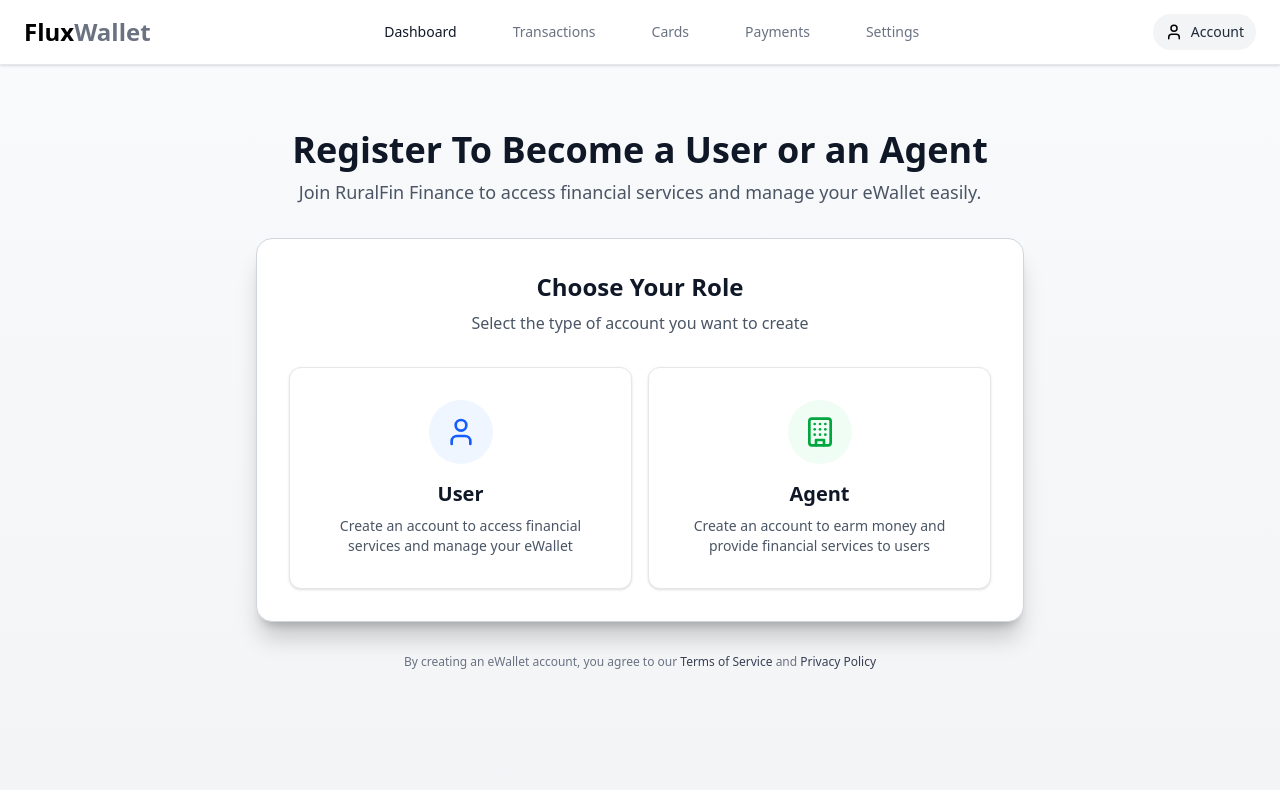
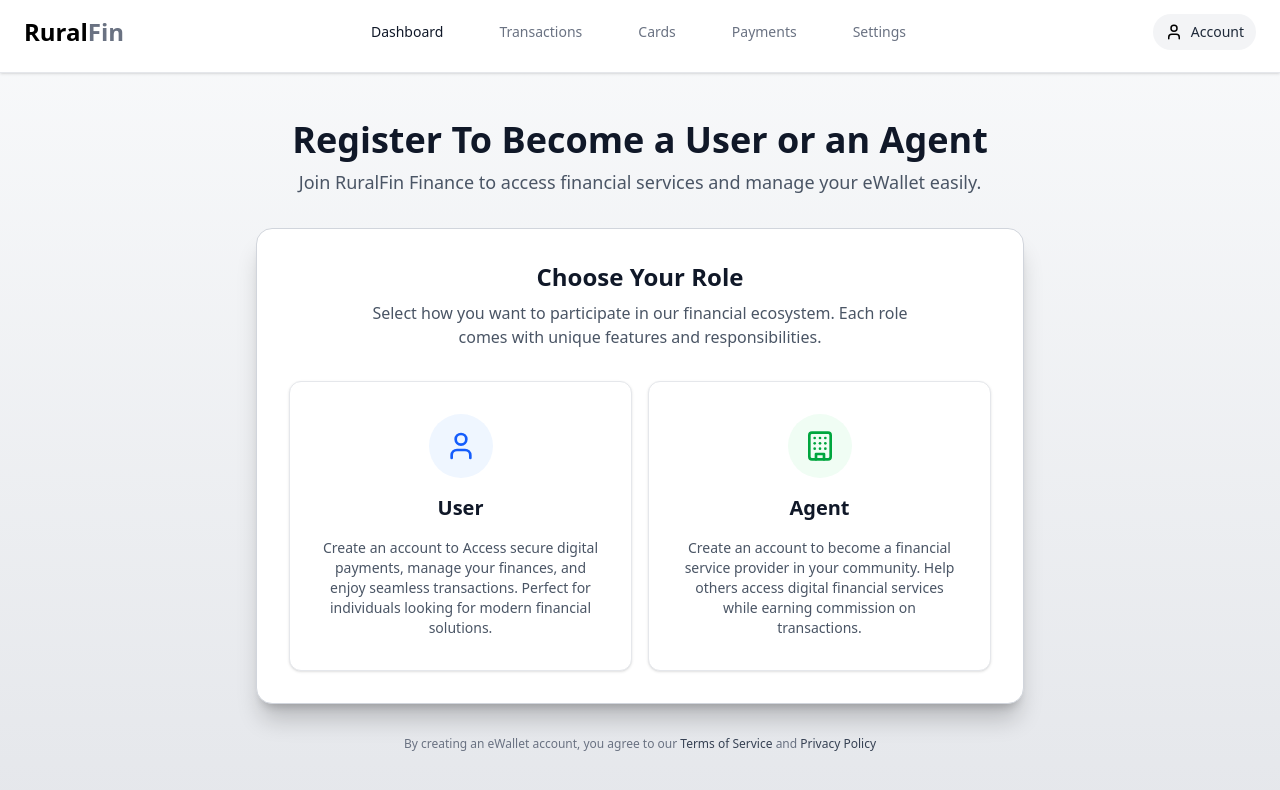
Before and after one commit to Jhil20/Exception-RuralFin, a React (Vite) app in the folder client/: page /register in a window 1280 px wide. Shown: the top 790 px of the page. Built offline with nearby package versions, Linux system fonts and the light colour scheme.

Commit message:
login page ui imporved

```diff
--- a/client/src/components/Header.jsx
+++ b/client/src/components/Header.jsx
@@ -7,13 +7,13 @@ const Header = () => {
   const location = useLocation();
   // console.log(location)
   return (
-    <header className="bg-white border-b border-gray-200 fixed w-full top-0 z-50 shadow-sm">
+    <header className="bg-white border-b h-[9.1vh] border-gray-200 sticky w-full top-0 z-50 shadow-sm">
       <div className="container mx-auto px-4 sm:px-6">
         <div className="flex justify-between items-center h-16">
           {/* Logo */}
           <div className="flex-shrink-0 flex items-center">
             <span className="text-2xl font-bold text-black">
-              Flux<span className="text-gray-500">Wallet</span>
+              Rural<span className="text-gray-500">Fin</span>
             </span>
           </div>
 
--- a/client/src/components/RoleSelection.jsx
+++ b/client/src/components/RoleSelection.jsx
@@ -6,7 +6,7 @@ const RoleSelection = ({ setRole }) => {
     <div className="space-y-6">
       <div className="text-center mb-8">
         <h2 className="text-2xl font-bold text-gray-900 mb-2">Choose Your Role</h2>
-        <p className="text-gray-600">Select the type of account you want to create</p>
+        <p className="text-gray-600 px-20">Select how you want to participate in our financial ecosystem. Each role comes with unique features and responsibilities.</p>
       </div>
 
       <div className="grid md:grid-cols-2 gap-4">
@@ -18,8 +18,8 @@ const RoleSelection = ({ setRole }) => {
             <User className="h-8 w-8 text-blue-600" />
           </div>
           <h3 className="text-xl font-semibold text-gray-900 mb-2">User</h3>
-          <p className="text-gray-600 text-center text-sm">
-            Create an account to access financial services and manage your eWallet
+          <p className="text-gray-600 text-center mt-2 text-sm">
+            Create an account to Access secure digital payments, manage your finances, and enjoy seamless transactions. Perfect for individuals looking for modern financial solutions.
           </p>
         </button>
 
@@ -31,9 +31,8 @@ const RoleSelection = ({ setRole }) => {
             <Building className="h-8 w-8 text-green-600" />
           </div>
           <h3 className="text-xl font-semibold text-gray-900 mb-2">Agent</h3>
-          <p className="text-gray-600 text-center text-sm">
-            Create an account to earm money and provide financial services to users
-          </p>
+          <p className="text-gray-600 text-center mt-2 text-sm">
+   Create an account to become a financial service provider in your community. Help others access digital financial services while earning commission on transactions.          </p>
         </button>
       </div>
     </div>
--- a/client/src/components/UserForm.jsx
+++ b/client/src/components/UserForm.jsx
@@ -1,21 +1,29 @@
-import React from 'react';
-import { Formik, Form, Field, ErrorMessage } from 'formik';
-import { ArrowRight, User, Phone, Mail, Calendar, MapPin, Lock } from 'lucide-react';
-import { userValidationSchema } from '../yupValidators/validationSchema';
+import React from "react";
+import { Formik, Form, Field, ErrorMessage } from "formik";
+import {
+  ArrowRight,
+  User,
+  Phone,
+  Mail,
+  Calendar,
+  MapPin,
+  Lock,
+} from "lucide-react";
+import { userValidationSchema } from "../yupValidators/validationSchema";
 
 const UserForm = ({ onSubmit, resetRole }) => {
   const initialValues = {
-    firstName: '',
-    lastName: '',
-    phone: '',
-    email: '',
-    age: '',
-    aadharNumber: '',
-    dob: '',
-    gender: '',
-    password: '',
-    confirmPassword: '',
-    address: '',
+    firstName: "",
+    lastName: "",
+    phone: "",
+    email: "",
+    age: "",
+    aadharNumber: "",
+    dob: "",
+    gender: "",
+    password: "",
+    confirmPassword: "",
+    address: "",
   };
 
   return (
@@ -28,7 +36,7 @@ const UserForm = ({ onSubmit, resetRole }) => {
           <ArrowRight className="h-4 w-4 mr-1 transform rotate-180" />
           Back
         </button>
-        <h2 className="text-2xl font-bold text-gray-900">Create User Account</h2>
+        {/* <h2 className="text-2xl font-bold text-gray-900">Create User Account</h2> */}
       </div>
 
       <Formik
@@ -38,9 +46,12 @@ const UserForm = ({ onSubmit, resetRole }) => {
       >
         {({ isSubmitting, values }) => (
           <Form className="space-y-5">
-            <div className="grid md:grid-cols-2 gap-4">
+            <div className="grid md:grid-cols-3 gap-4">
               <div className="space-y-2">
-                <label htmlFor="firstName" className="block text-sm font-medium text-gray-700">
+                <label
+                  htmlFor="firstName"
+                  className="block text-sm font-medium text-gray-700"
+                >
                   First Name
                 </label>
                 <div className="relative rounded-md shadow-sm">
@@ -55,11 +66,18 @@ const UserForm = ({ onSubmit, resetRole }) => {
                     placeholder="First Name"
                   />
                 </div>
-                <ErrorMessage name="firstName" component="div" className="text-sm text-red-600 mt-1" />
+                <ErrorMessage
+                  name="firstName"
+                  component="div"
+                  className="text-sm text-red-600 mt-1"
+                />
               </div>
 
               <div className="space-y-2">
-                <label htmlFor="lastName" className="block text-sm font-medium text-gray-700">
+                <label
+                  htmlFor="lastName"
+                  className="block text-sm font-medium text-gray-700"
+                >
                   Last Name
                 </label>
                 <div className="relative rounded-md shadow-sm">
@@ -74,13 +92,17 @@ const UserForm = ({ onSubmit, resetRole }) => {
                     placeholder="Last Name"
                   />
                 </div>
-                <ErrorMessage name="lastName" component="div" className="text-sm text-red-600 mt-1" />
+                <ErrorMessage
+                  name="lastName"
+                  component="div"
+                  className="text-sm text-red-600 mt-1"
+                />
               </div>
-            </div>
-
-            <div className="grid md:grid-cols-2 gap-4">
               <div className="space-y-2">
-                <label htmlFor="phone" className="block text-sm font-medium text-gray-700">
+                <label
+                  htmlFor="phone"
+                  className="block text-sm font-medium text-gray-700"
+                >
                   Phone Number
                 </label>
                 <div className="relative rounded-md shadow-sm">
@@ -95,32 +117,62 @@ const UserForm = ({ onSubmit, resetRole }) => {
                     placeholder="10-digit phone number"
                   />
                 </div>
-                <ErrorMessage name="phone" component="div" className="text-sm text-red-600 mt-1" />
-              </div>
-
-              <div className="space-y-2">
-                <label htmlFor="email" className="block text-sm font-medium text-gray-700">
-                  Email
-                </label>
-                <div className="relative rounded-md shadow-sm">
-                  <div className="absolute inset-y-0 left-0 pl-3 flex items-center pointer-events-none">
-                    <Mail className="h-5 w-5 text-gray-600" />
-                  </div>
-                  <Field
-                    type="email"
-                    id="email"
-                    name="email"
-                    className="block w-full pl-10 pr-3 py-3 placeholder:text-gray-600 border-gray-300 border-[1px] bg-gray-50 focus:ring-black focus:border-black rounded-lg transition-all duration-200 outline-none focus:bg-white text-gray-900"
-                    placeholder="Email address"
-                  />
-                </div>
-                <ErrorMessage name="email" component="div" className="text-sm text-red-600 mt-1" />
+                <ErrorMessage
+                  name="phone"
+                  component="div"
+                  className="text-sm text-red-600 mt-1"
+                />
               </div>
             </div>
 
             <div className="grid md:grid-cols-3 gap-4">
+              <div className="space-y-2 pt-4">
+                <label
+                  htmlFor="gender"
+                  className="block text-sm font-medium text-gray-700"
+                >
+                  Gender
+                </label>
+                <div className="flex space-x-4">
+                  <label className="inline-flex items-center">
+                    <Field
+                      type="radio"
+                      name="gender"
+                      value="male"
+                      className="form-radio h-5 w-5 text-black border-gray-300 focus:ring-black"
+                    />
+                    <span className="ml-2 text-gray-700">Male</span>
+                  </label>
+                  <label className="inline-flex items-center">
+                    <Field
+                      type="radio"
+                      name="gender"
+                      value="female"
+                      className="form-radio h-5 w-5 text-black border-gray-300 focus:ring-black"
+                    />
+                    <span className="ml-2 text-gray-700">Female</span>
+                  </label>
+                  <label className="inline-flex items-center">
+                    <Field
+                      type="radio"
+                      name="gender"
+                      value="other"
+                      className="form-radio h-5 w-5 text-black border-gray-300 focus:ring-black"
+                    />
+                    <span className="ml-2 text-gray-700">Other</span>
+                  </label>
+                </div>
+                <ErrorMessage
+                  name="gender"
+                  component="div"
+                  className="text-sm text-red-600 mt-1"
+                />
+              </div>
               <div className="space-y-2">
-                <label htmlFor="age" className="block text-sm font-medium text-gray-700">
+                <label
+                  htmlFor="age"
+                  className="block text-sm font-medium text-gray-700"
+                >
                   Age
                 </label>
                 <Field
@@ -130,11 +182,18 @@ const UserForm = ({ onSubmit, resetRole }) => {
                   className="block w-full px-3 py-3 placeholder:text-gray-600 border-gray-300 border-[1px] bg-gray-50 focus:ring-black focus:border-black rounded-lg transition-all duration-200 outline-none focus:bg-white text-gray-900"
                   placeholder="Your age"
                 />
-                <ErrorMessage name="age" component="div" className="text-sm text-red-600 mt-1" />
+                <ErrorMessage
+                  name="age"
+                  component="div"
+                  className="text-sm text-red-600 mt-1"
+                />
               </div>
 
               <div className="space-y-2">
-                <label htmlFor="aadharNumber" className="block text-sm font-medium text-gray-700">
+                <label
+                  htmlFor="aadharNumber"
+                  className="block text-sm font-medium text-gray-700"
+                >
                   Aadhar Number
                 </label>
                 <Field
@@ -144,11 +203,20 @@ const UserForm = ({ onSubmit, resetRole }) => {
                   className="block w-full px-3 py-3 placeholder:text-gray-600 border-gray-300 border-[1px] bg-gray-50 focus:ring-black focus:border-black rounded-lg transition-all duration-200 outline-none focus:bg-white text-gray-900"
                   placeholder="12-digit Aadhar number"
                 />
-                <ErrorMessage name="aadharNumber" component="div" className="text-sm text-red-600 mt-1" />
+                <ErrorMessage
+                  name="aadharNumber"
+                  component="div"
+                  className="text-sm text-red-600 mt-1"
+                />
               </div>
+            </div>
 
+            <div className="grid md:grid-cols-3 gap-4">
               <div className="space-y-2">
-                <label htmlFor="dob" className="block text-sm font-medium text-gray-700">
+                <label
+                  htmlFor="dob"
+                  className="block text-sm font-medium text-gray-700"
+                >
                   Date of Birth
                 </label>
                 <div className="relative rounded-md shadow-sm">
@@ -162,49 +230,17 @@ const UserForm = ({ onSubmit, resetRole }) => {
                     className="block w-full pl-10 pr-3 py-3 placeholder:text-gray-600 border-gray-300 border-[1px] bg-gray-50 focus:ring-black focus:border-black rounded-lg transition-all duration-200 outline-none focus:bg-white text-gray-900"
                   />
                 </div>
-                <ErrorMessage name="dob" component="div" className="text-sm text-red-600 mt-1" />
+                <ErrorMessage
+                  name="dob"
+                  component="div"
+                  className="text-sm text-red-600 mt-1"
+                />
               </div>
-            </div>
-
-            <div className="space-y-2">
-              <label htmlFor="gender" className="block text-sm font-medium text-gray-700">
-                Gender
-              </label>
-              <div className="flex space-x-4">
-                <label className="inline-flex items-center">
-                  <Field
-                    type="radio"
-                    name="gender"
-                    value="male"
-                    className="form-radio h-5 w-5 text-black border-gray-300 focus:ring-black"
-                  />
-                  <span className="ml-2 text-gray-700">Male</span>
-                </label>
-                <label className="inline-flex items-center">
-                  <Field
-                    type="radio"
-                    name="gender"
-                    value="female"
-                    className="form-radio h-5 w-5 text-black border-gray-300 focus:ring-black"
-                  />
-                  <span className="ml-2 text-gray-700">Female</span>
-                </label>
-                <label className="inline-flex items-center">
-                  <Field
-                    type="radio"
-                    name="gender"
-                    value="other"
-                    className="form-radio h-5 w-5 text-black border-gray-300 focus:ring-black"
-                  />
-                  <span className="ml-2 text-gray-700">Other</span>
-                </label>
-              </div>
-              <ErrorMessage name="gender" component="div" className="text-sm text-red-600 mt-1" />
-            </div>
-
-            <div className="grid md:grid-cols-2 gap-4">
               <div className="space-y-2">
-                <label htmlFor="password" className="block text-sm font-medium text-gray-700">
+                <label
+                  htmlFor="password"
+                  className="block text-sm font-medium text-gray-700"
+                >
                   Password
                 </label>
                 <div className="relative rounded-md shadow-sm">
@@ -219,11 +255,18 @@ const UserForm = ({ onSubmit, resetRole }) => {
                     placeholder="Create a strong password"
                   />
                 </div>
-                <ErrorMessage name="password" component="div" className="text-sm text-red-600 mt-1" />
+                <ErrorMessage
+                  name="password"
+                  component="div"
+                  className="text-sm text-red-600 mt-1"
+                />
               </div>
 
               <div className="space-y-2">
-                <label htmlFor="confirmPassword" className="block text-sm font-medium text-gray-700">
+                <label
+                  htmlFor="confirmPassword"
+                  className="block text-sm font-medium text-gray-700"
+                >
                   Confirm Password
                 </label>
                 <div className="relative rounded-md shadow-sm">
@@ -238,12 +281,20 @@ const UserForm = ({ onSubmit, resetRole }) => {
                     placeholder="Confirm your password"
                   />
                 </div>
-                <ErrorMessage name="confirmPassword" component="div" className="text-sm text-red-600 mt-1" />
+                <ErrorMessage
+                  name="confirmPassword"
+                  component="div"
+                  className="text-sm text-red-600 mt-1"
+                />
               </div>
             </div>
 
+
             <div className="space-y-2">
-              <label htmlFor="address" className="block text-sm font-medium text-gray-700">
+              <label
+                htmlFor="address"
+                className="block text-sm font-medium text-gray-700"
+              >
                 Address
               </label>
               <div className="relative rounded-md shadow-sm">
@@ -258,15 +309,19 @@ const UserForm = ({ onSubmit, resetRole }) => {
                   placeholder="Address"
                 />
               </div>
-              <ErrorMessage name="address" component="div" className="text-sm text-red-600 mt-1" />
+              <ErrorMessage
+                name="address"
+                component="div"
+                className="text-sm text-red-600 mt-1"
+              />
             </div>
 
             <button
               type="submit"
-              className="mt-6 w-full px-4 py-3 bg-blue-600 text-white font-semibold rounded-lg hover:bg-blue-700 disabled:bg-gray-400"
+              className="mt-4 w-full px-4 py-3 bg-blue-600 text-white font-semibold rounded-lg hover:bg-blue-700 disabled:bg-gray-400"
               disabled={isSubmitting}
             >
-              {isSubmitting ? 'Submitting...' : 'Submit'}
+              {isSubmitting ? "Submitting..." : "Submit"}
             </button>
           </Form>
         )}
--- a/client/src/routes/Register.jsx
+++ b/client/src/routes/Register.jsx
@@ -72,21 +72,21 @@ const Register = () => {
   };
 
   return (
-    <div className="min-h-screen bg-gradient-to-b from-gray-50 to-gray-100 flex flex-col">
+    <div className="min-h-[100vh] h-[100vh]  bg-gradient-to-b from-gray-50 to-gray-200 flex flex-col">
       <Header />
 
-      <div className="flex-1 flex items-center justify-center px-4 sm:px-6 lg:px-8 py-12">
-        <div className="w-full max-w-3xl">
+      <div className="flex-1 flex items-center justify-center px-4 sm:px-6 lg:px-8 py-1">
+        <div className={`w-full ${!role?"max-w-3xl":"max-w-9/12"}`}>
           <div className="text-center mb-8">
             <h1 className="text-4xl font-extrabold text-gray-900 mb-2">
-              Register To Become a User or an Agent
+              {!role?"Register To Become a User or an Agent":(role=="user"?"Create Your eWallet":"Create Your Agent Account")}
             </h1>
             <p className="text-gray-600 text-lg">
               Join RuralFin Finance to access financial services and manage your eWallet easily.
             </p>
           </div>
 
-          <div className={`bg-white shadow-xl rounded-2xl p-8  border-gray-300 border-[1px] transition-all duration-300 shadow-black/20 ${isSubmitted ? 'py-16' : ''}`}>
+          <div className={`bg-white shadow-xl rounded-2xl p-8 w-full border-gray-300 border-[1px] transition-all duration-300 shadow-black/20 ${isSubmitted ? 'py-16' : ''}`}>
             {renderContent()}
           </div>
 
```
